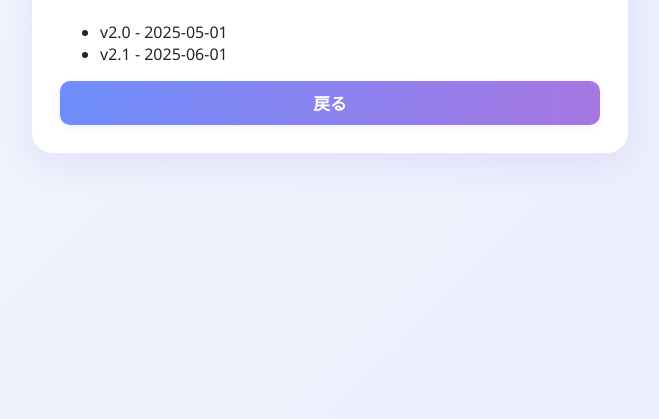
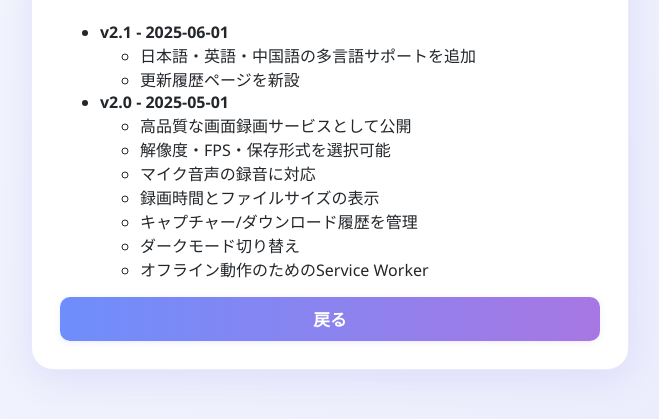
Before and after one commit to Aro-Software-Group/Aro-Screen-Recording, a plain HTML site: page changelog.html in a window 1280 px wide. Shown: the part 163-582 px from the top of the page, without its empty margins (310-969 px from the left). Drawn offline with Linux system fonts and the light colour scheme.

Commit message:
Add details to changelog

```diff
--- a/changelog.html
+++ b/changelog.html
@@ -10,8 +10,25 @@
   <div class="container">
     <h1 data-i18n="changelog_title">更新履歴</h1>
     <ul id="changelog-list">
-      <li>v2.0 - 2025-05-01</li>
-      <li>v2.1 - 2025-06-01</li>
+      <li>
+        <strong>v2.1 - 2025-06-01</strong>
+        <ul>
+          <li>日本語・英語・中国語の多言語サポートを追加</li>
+          <li>更新履歴ページを新設</li>
+        </ul>
+      </li>
+      <li>
+        <strong>v2.0 - 2025-05-01</strong>
+        <ul>
+          <li>高品質な画面録画サービスとして公開</li>
+          <li>解像度・FPS・保存形式を選択可能</li>
+          <li>マイク音声の録音に対応</li>
+          <li>録画時間とファイルサイズの表示</li>
+          <li>キャプチャー/ダウンロード履歴を管理</li>
+          <li>ダークモード切り替え</li>
+          <li>オフライン動作のためのService Worker</li>
+        </ul>
+      </li>
     </ul>
     <a href="index.html" class="download-link" data-i18n="back_home">戻る</a>
   </div>
```
